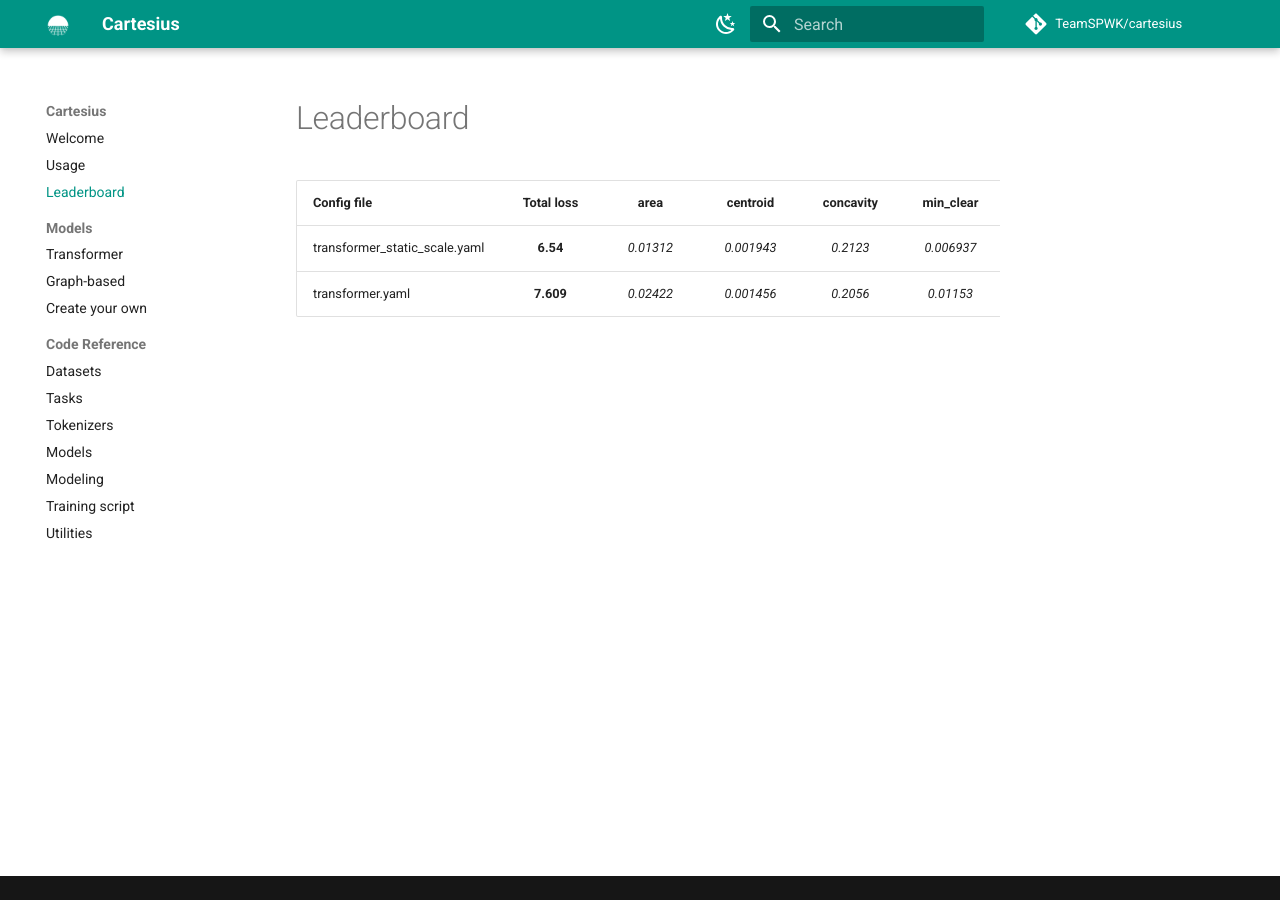
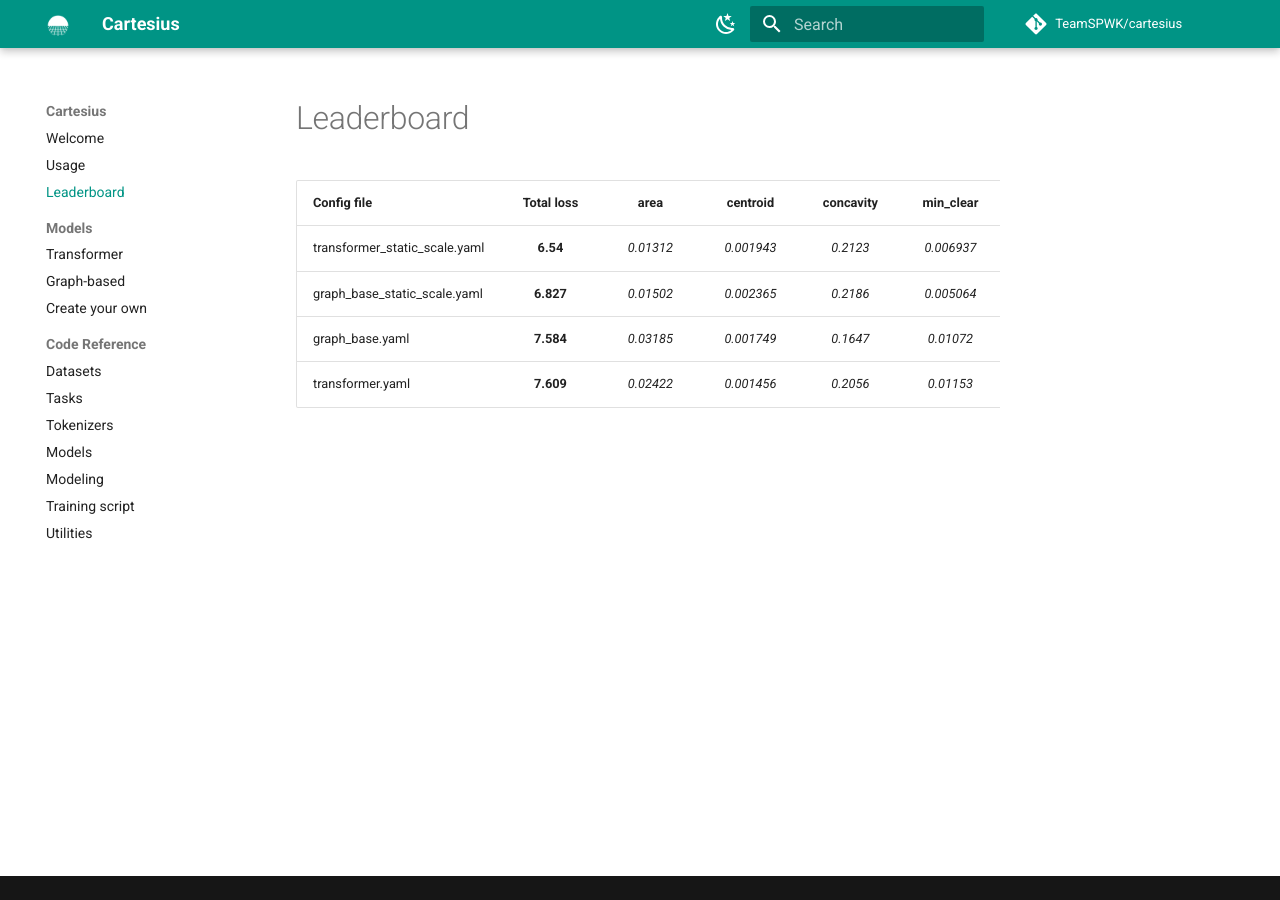
Before and after one commit to TeamSPWK/cartesius, an MkDocs documentation site: the page built from docs/leaderboard.md, in a window 1280 px wide. Built offline with MkDocs 1.6.1 and Material for MkDocs 9.7.7, drawn with Linux system fonts in a browser that asks for light colours; comment, search, counter and statistics services are not loaded.

Commit message:
:memo: Update leaderboard

```diff
--- a/docs/leaderboard.md
+++ b/docs/leaderboard.md
@@ -3,4 +3,6 @@
 | Config file                   | Total loss |   area  | centroid | concavity | min_clear | perimeter |   size   |
 |-------------------------------|:----------:|:-------:|:--------:|:---------:|:---------:|:---------:|:--------:|
 | transformer_static_scale.yaml |    **6.54**    | _0.01312_ | _0.001943_ |   _0.2123_  |  _0.006937_ |   _0.3726_  | _0.007476_ |
+| graph_base_static_scale.yaml     |    **6.827**   | _0.01502_ | _0.002365_ |   _0.2186_  |  _0.005064_  |   _0.1718_  | _0.01125_ |
+| graph_base.yaml              |    **7.584**   | _0.03185_ | _0.001749_ |   _0.1647_  |  _0.01072_  |   _0.6529_  | _0.003004_ |
 | transformer.yaml              |    **7.609**   | _0.02422_ | _0.001456_ |   _0.2056_  |  _0.01153_  |   _0.6108_  | _0.003209_ |
```
